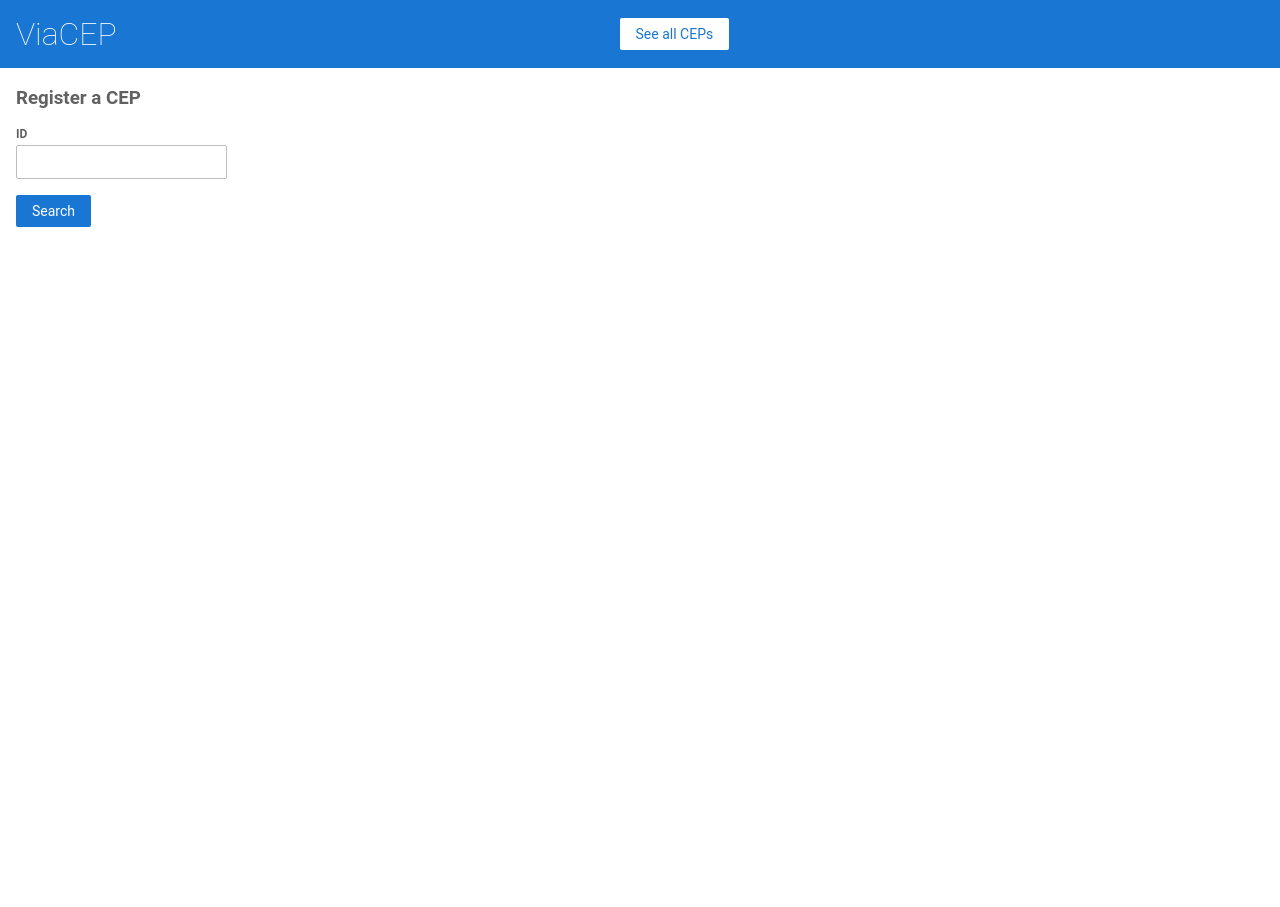
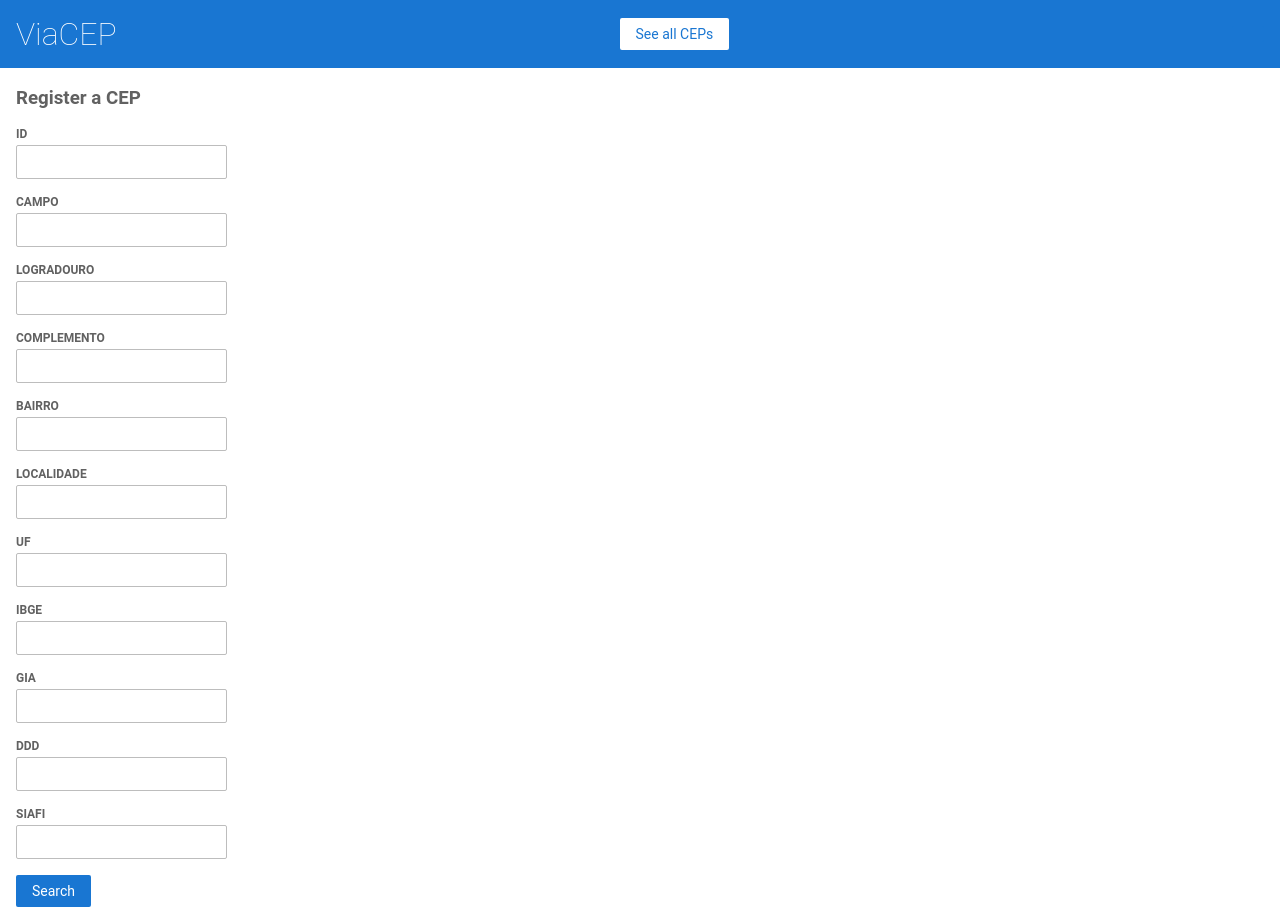
Before and after one commit to igoralved/angular-bmevyf-k4vk35, an Angular app: page /add in a window 1280 px wide. Before the commit the page ends 800 px from the top, so only its background shows below. Built offline with nearby package versions, Linux system fonts and the light colour scheme.

Commit message:
2 files modified

```diff
--- a/src/app/cep-add/cep-add.component.html
+++ b/src/app/cep-add/cep-add.component.html
@@ -3,6 +3,52 @@
 <form [formGroup]="checkoutForm" (ngSubmit)="onSubmit()">
   <div>
     <label for="cep"> Id </label>
+    <input id="id" type="text" name="id" #cep />
+  </div>
+
+  <div>
+    <label for="cep"> Campo </label>
+    <input id="cep" type="text" name="cep" #cep />
+  </div>
+  <div>
+    <label for="cep"> Logradouro </label>
+    <input id="cep" type="text" name="cep" #cep />
+  </div>
+  <div>
+    <label for="cep"> Complemento </label>
+    <input id="cep" type="text" name="cep" #cep />
+  </div>
+  <div>
+    <label for="cep"> Bairro </label>
+    <input id="cep" type="text" name="cep" #cep />
+  </div>
+
+  <div>
+    <label for="cep"> Localidade </label>
+    <input id="cep" type="text" name="cep" #cep />
+  </div>
+
+  <div>
+    <label for="cep"> UF </label>
+    <input id="cep" type="text" name="cep" #cep />
+  </div>
+  <div>
+    <label for="cep"> IBGE </label>
+    <input id="cep" type="text" name="cep" #cep />
+  </div>
+
+  <div>
+    <label for="cep"> GIA </label>
+    <input id="cep" type="text" name="cep" #cep />
+  </div>
+
+  <div>
+    <label for="cep"> DDD </label>
+    <input id="cep" type="text" name="cep" #cep />
+  </div>
+
+  <div>
+    <label for="cep"> SIAFI </label>
     <input id="cep" type="text" name="cep" #cep />
   </div>
 
--- a/src/app/cep-add/cep-add.component.ts
+++ b/src/app/cep-add/cep-add.component.ts
@@ -11,7 +11,7 @@ import { FormBuilder } from '@angular/forms';
 export class CepAddComponent implements OnInit {
   ceps = this.cepbankservice.getCeps();
 
-  checkoutForm = this.formbuilder.group({
+  checkoutForm = this.formBuilder.group({
     id: '',
     cep: '',
     logradouro: '',
@@ -27,7 +27,7 @@ export class CepAddComponent implements OnInit {
 
   constructor(
     private cepbankservice: CepbankService,
-    private formbuilder: FormBuilder
+    private formBuilder: FormBuilder
   ) {}
 
   ngOnInit() {}
```
